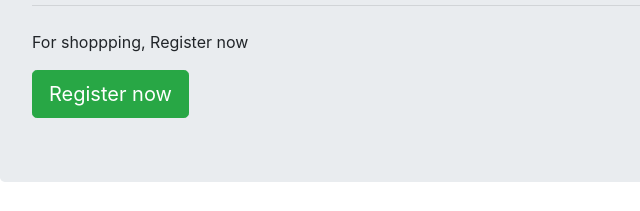
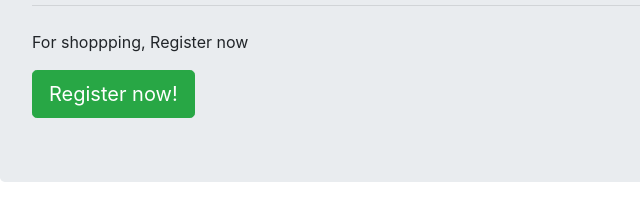
Before and after one commit to tealerr/pim-webshop, a website: page view/page/index.html in a window 1280 px wide. Shown: the part 728-939 px from the top of the page, 0-640 px from the left. Drawn offline with nearby package versions, Linux system fonts and the light colour scheme.

Commit message:
edit message

```diff
--- a/view/page/index.html
+++ b/view/page/index.html
@@ -76,7 +76,7 @@
       <hr class="my-4" />
       <p>For shoppping, Register now</p>
       <a class="btn btn-success btn-lg" href="register.html" role="button"
-        >Register now</a
+        >Register now!</a
       >
     </div>
 
```
